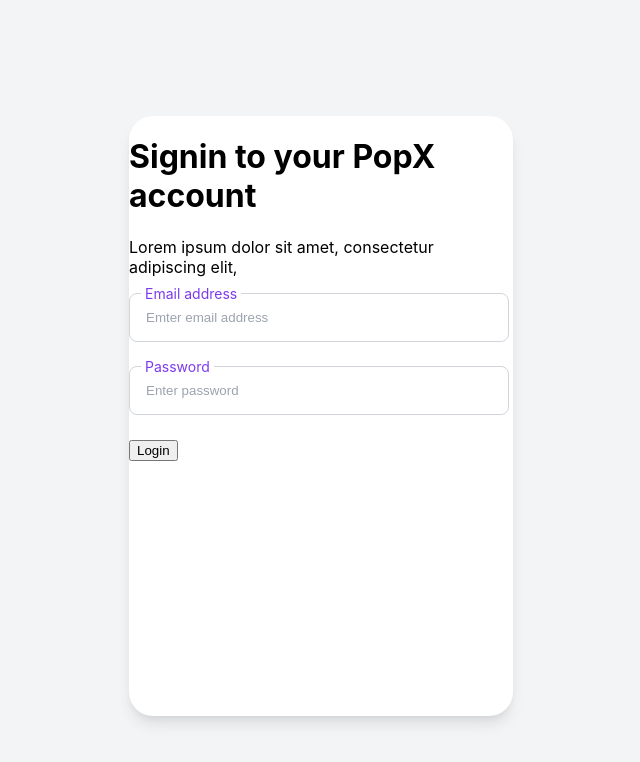
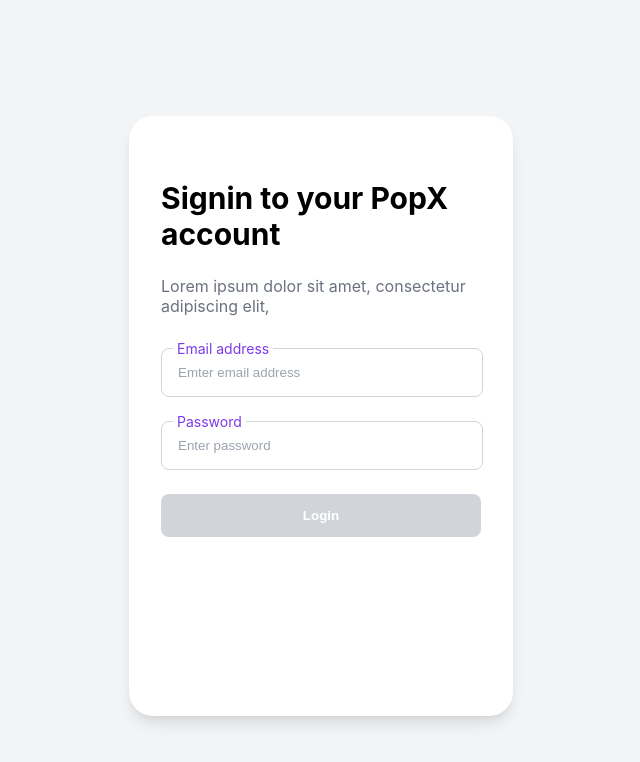
Before and after one commit to tanmaygupta1008/educase, a React (Create React App) app: page /login in a window 1280 px wide. Shown: the top 762 px of the page, without its empty margins (319-959 px from the left). Built offline with nearby package versions, Linux system fonts and the light colour scheme.

Commit message:
login page and its styling

```diff
--- a/src/App.css
+++ b/src/App.css
@@ -45,6 +45,7 @@
   font-size: 1.875rem; /* text-3xl */
   font-weight: 700; /* font-bold */
   margin-bottom: 0.5rem; /* mb-2 */
+  /* width: 70%; */
 }
 
 .popx-subtext {
@@ -149,6 +150,7 @@
 
 .popx-login-page .popx-subtext {
   margin-bottom: 2rem;
+  /* width: 80%; */
 }
 
 .popx-login-page .popx-button-disabled {
--- a/src/pages/Login.js
+++ b/src/pages/Login.js
@@ -1,13 +1,20 @@
 
 import Icon from './Icon';
 import React, { useState } from 'react';
+import { useNavigate } from 'react-router-dom';
 
 // function Login( { onNavigate }) {
 function Login() {
+  const navigate = useNavigate();
+
+  const navprofile = () => {
+    navigate("/profile");
+  };
+
     return (
-        <div>
-            <h1>Signin to your PopX account</h1>
-            <p>Lorem ipsum dolor sit amet, consectetur adipiscing elit,</p>
+        <div className="popx-login-page popx-page-container">
+            <h1 className="popx-heading">Signin to your PopX account</h1>
+            <p className="popx-subtext">Lorem ipsum dolor sit amet, consectetur adipiscing elit,</p>
             <div className='popx-input-group'>
               <label className='popx-input-label'>Email address </label>
               <input type="email" placeholder="Emter email address" className="popx-input" />
@@ -21,7 +28,7 @@
 
 
 
-            <button>Login</button>
+            <button className="popx-button popx-button-disabled" onClick={navprofile}>Login</button>
         </div>
     );
 
```
